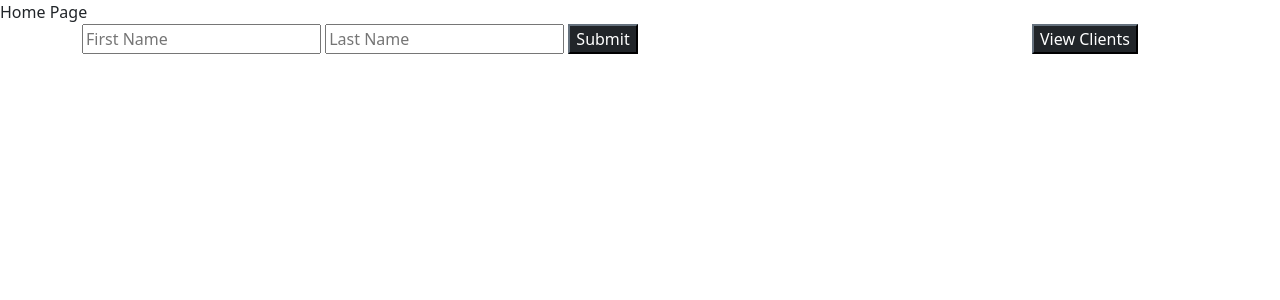
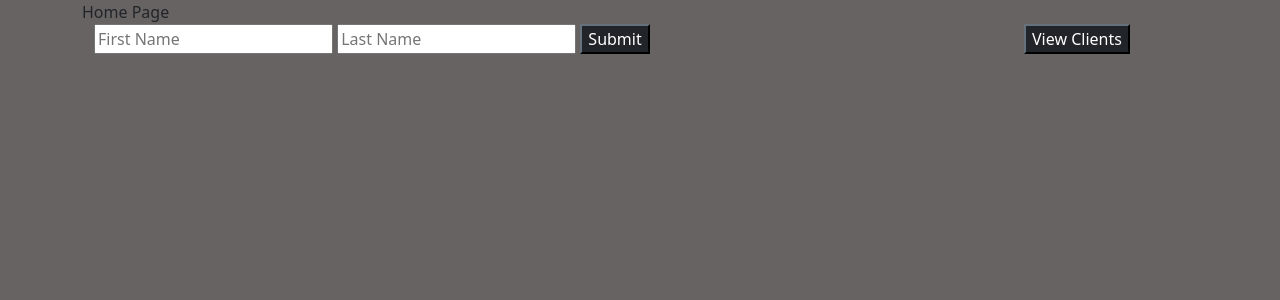
Before and after one commit to rydobbe/Python, a Flask app: page / in a window 1280 px wide. Shown: the top 300 px of the page. Run offline with Flask 2, Linux system fonts and the light colour scheme.

Commit message:
css implementation

```diff
--- a/Web_Flask/app.py
+++ b/Web_Flask/app.py
@@ -49,6 +49,7 @@ def register():
 def registered_clients():
     return render_template("registered.html", clients=Client.query.all())
 
+
 @app.route("/view_clients", methods=['POST'])
 def view_clients():
     return redirect(url_for("registered_clients"))
--- a/Web_Flask/static/styles.css
+++ b/Web_Flask/static/styles.css
@@ -1 +1,5 @@
-/* Layout stylings will go here */
+/* Custom CSS */
+
+body{
+    background-color: rgb(104, 99, 99);
+}
--- a/Web_Flask/templates/index.html
+++ b/Web_Flask/templates/index.html
@@ -4,7 +4,7 @@
     <link href="https://cdn.jsdelivr.net/npm/bootstrap@5.1.3/dist/css/bootstrap.min.css"
     rel="stylesheet" integrity="sha384-1BmE4kWBq78iYhFldvKuhfTAU6auU8tT94WrHftjDbrCEXSU1oBoqyl2QvZ6jIW3"
     crossorigin="anonymous">
-    <link rel="stylesheet" href="styles.css">
+    <link rel="stylesheet" href="/static/styles.css">
     {% block title %}Home Page{% endblock %}
 {% endblock %}
 {% block body %}
@@ -14,7 +14,7 @@
                 <form action="/register", method="post">
                     <input name="firstName" placeholder="First Name" type="text"></input>
                     <input name="lastName" placeholder="Last Name" type="text"></input>
-                    <button class="btn-dark" type="submit">Submit</button>
+                    <button class="btn-dark ml-4" type="submit">Submit</button>
                 </form>
             </div>
             <div class="col-2">
--- a/Web_Flask/templates/layout.html
+++ b/Web_Flask/templates/layout.html
@@ -1,14 +1,15 @@
 <!DOCTYPE html>
 
 <html lang="en">
+    <div class="container">
         <head>
             {% block head %}
             <meta name="viewport" content="initial-scale=1, width=device-width">
             <link href="https://cdn.jsdelivr.net/npm/bootstrap@5.1.3/dist/css/bootstrap.min.css"
                 rel="stylesheet" integrity="sha384-1BmE4kWBq78iYhFldvKuhfTAU6auU8tT94WrHftjDbrCEXSU1oBoqyl2QvZ6jIW3"
                 crossorigin="anonymous">
-        <link rel="stylesheet" href="styles.css">
-        <title><div class="row-center">{% block title %}{% endblock %}</div></title>
+            <link rel="stylesheet" href="/static/styles.css">
+            <title><div class="row-justify-content-md-center"><div class="col-md-auto">{% block title %}{% endblock %}</div></div></title>
             {% endblock %}
         </head>
         <body>
@@ -19,4 +20,5 @@
                 crossorigin="anonymous">
             </script>
         </body>
+    </div>
 </html>
--- a/Web_Flask/templates/registered.html
+++ b/Web_Flask/templates/registered.html
@@ -3,7 +3,7 @@
     <link href="https://cdn.jsdelivr.net/npm/bootstrap@5.1.3/dist/css/bootstrap.min.css"
     rel="stylesheet" integrity="sha384-1BmE4kWBq78iYhFldvKuhfTAU6auU8tT94WrHftjDbrCEXSU1oBoqyl2QvZ6jIW3"
     crossorigin="anonymous">
-    <link rel="stylesheet" href="styles.css">
+    <link rel="stylesheet" href="/static/styles.css">
     {% block title %}View All Clients{% endblock %}
 {% endblock %}
 {% block body %}
```
Also changed, not shown: Web_Flask/sqlite_database.db. Lines whose indentation alone changed are shown as unchanged.
